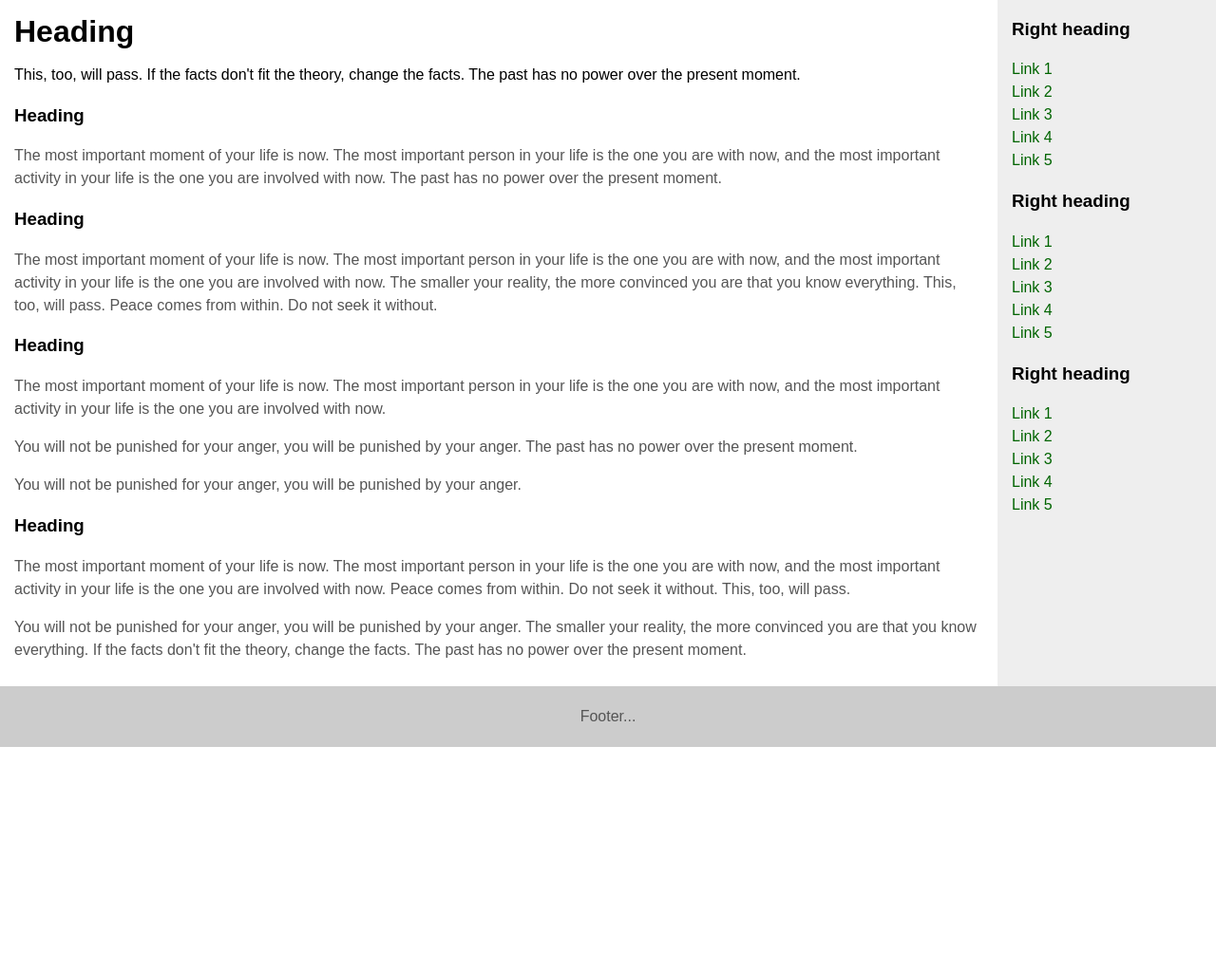
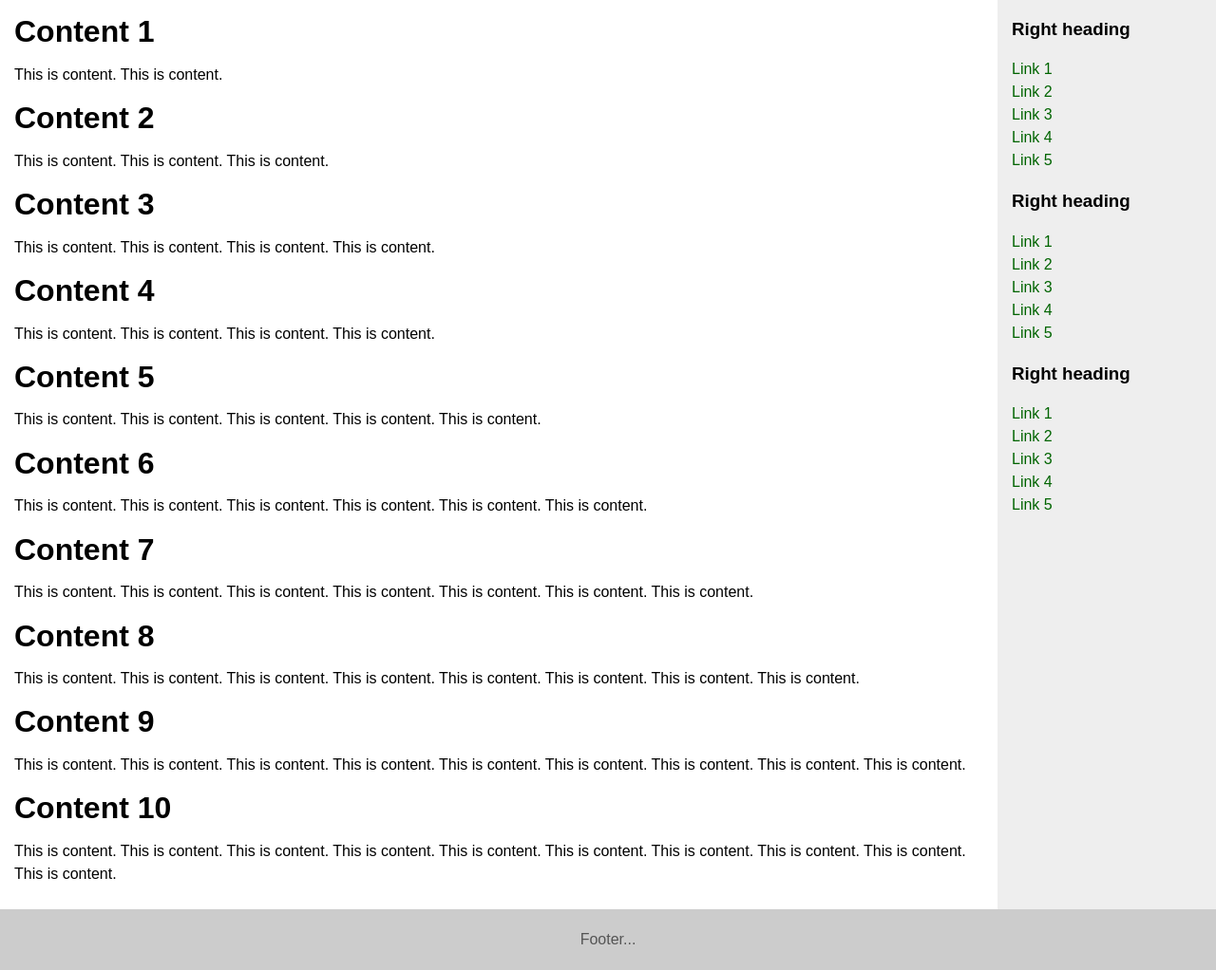
Before and after one commit to hoangcong002/DoAnWeb, a PHP site: page / in a window 1280 px wide. Shown: the part 100-1122 px from the top of the page at 95% size. Before the commit the page ends 887 px from the top, so only its background shows below. Run offline with PHP 8.4, Linux system fonts and the light colour scheme.

Commit message:
Sua lai bai tap

```diff
--- a/index.php
+++ b/index.php
@@ -3,19 +3,26 @@
 		<main>
 			<div id="content">
 				<div class="innertube">
-					<h1>Heading</h1>
-					This, too, will pass. If the facts don't fit the theory, change the facts. The past has no power over the present moment.
-					<h3>Heading</h3>
-					<p>The most important moment of your life is now. The most important person in your life is the one you are with now, and the most important activity in your life is the one you are involved with now. The past has no power over the present moment. </p>
-					<h3>Heading</h3>
-					<p>The most important moment of your life is now. The most important person in your life is the one you are with now, and the most important activity in your life is the one you are involved with now. The smaller your reality, the more convinced you are that you know everything. This, too, will pass. Peace comes from within. Do not seek it without. </p>
-					<h3>Heading</h3>
-					<p>The most important moment of your life is now. The most important person in your life is the one you are with now, and the most important activity in your life is the one you are involved with now. </p>
-					<p>You will not be punished for your anger, you will be punished by your anger. The past has no power over the present moment. </p>
-					<p>You will not be punished for your anger, you will be punished by your anger. </p>
-					<h3>Heading</h3>
-					<p>The most important moment of your life is now. The most important person in your life is the one you are with now, and the most important activity in your life is the one you are involved with now. Peace comes from within. Do not seek it without. This, too, will pass. </p>
-					<p>You will not be punished for your anger, you will be punished by your anger. The smaller your reality, the more convinced you are that you know everything. If the facts don't fit the theory, change the facts. The past has no power over the present moment. </p>
+					<h1>Content 1</h1>
+					This is content. This is content.
+					<h1>Content 2</h1>
+					This is content. This is content. This is content.
+					<h1>Content 3</h1>
+					This is content. This is content. This is content. This is content.
+					<h1>Content 4</h1>
+					This is content. This is content. This is content. This is content.
+					<h1>Content 5</h1>
+					This is content. This is content. This is content. This is content. This is content.
+					<h1>Content 6</h1>
+					This is content. This is content. This is content. This is content. This is content. This is content.
+					<h1>Content 7</h1>
+					This is content. This is content. This is content. This is content. This is content. This is content. This is content.
+					<h1>Content 8</h1>
+					This is content. This is content. This is content. This is content. This is content. This is content. This is content. This is content.
+					<h1>Content 9</h1>
+					This is content. This is content. This is content. This is content. This is content. This is content. This is content. This is content. This is content.
+					<h1>Content 10</h1>
+					This is content. This is content. This is content. This is content. This is content. This is content. This is content. This is content. This is content. This is content.
 				</div>
 			</div>
 		</main>
--- a/style/style.css
+++ b/style/style.css
@@ -1,4 +1,4 @@
-body {
+			body {
 				margin:0;
 				padding:0;
 				font-family: Sans-Serif;
@@ -44,11 +44,11 @@ body {
 			}
 
 			#content {
-				margin-right: 230px; /* Same as 'nav' width */
+				margin-right: 230px;
 			}
 
 			.innertube {
-				margin: 15px; /* Padding for content */
+				margin: 15px;
 				margin-top: 0;
 			}
 
```
Also changed, not shown: 1 other file.
